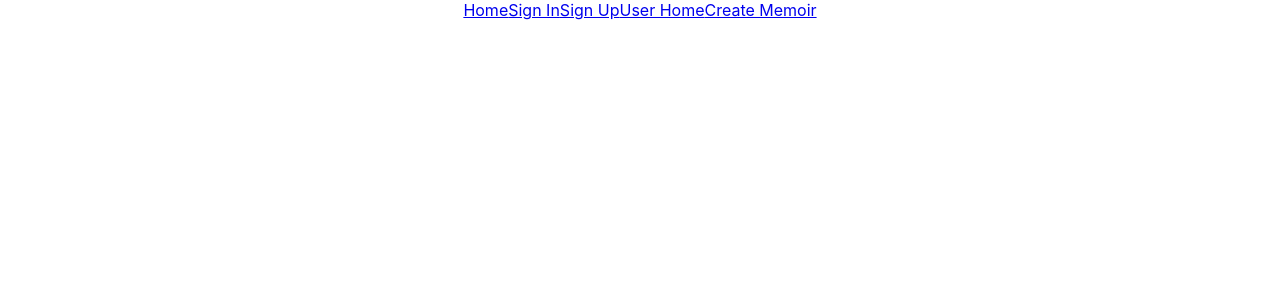
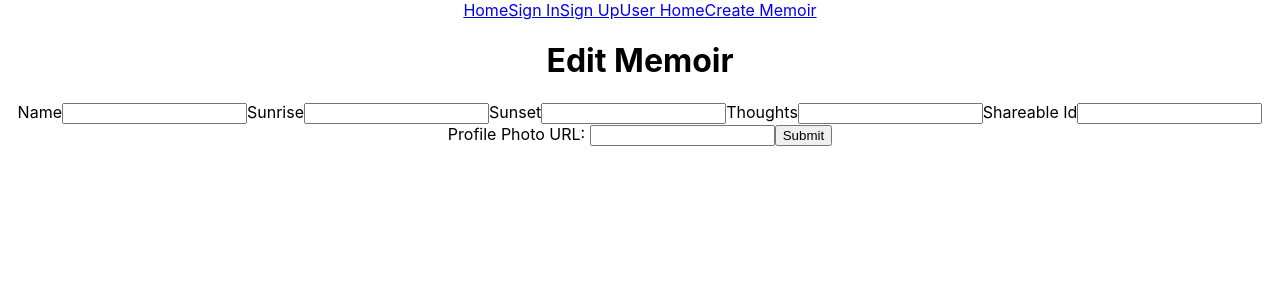
Before and after one commit to nikkiicole/Remember_App, a React (Create React App) app in the folder client/: page /edit-memoir/1 in a window 1280 px wide. Shown: the top 300 px of the page. Built offline with nearby package versions, Linux system fonts and the light colour scheme.

Commit message:
Edit Memoir Done

```diff
--- a/client/src/App.js
+++ b/client/src/App.js
@@ -1,4 +1,4 @@
-import { Route, Switch } from "react-router-dom";
+import { Route, Switch, useParams } from "react-router-dom";
 import './App.css';
 import SignIn from "./Components/SignIn/SignIn.jsx";
 import SignUp from "./Components/SignUp/SignUp.jsx";
@@ -6,6 +6,7 @@ import Home from "./Components/Home/Home.jsx"
 import Header from "./Components/Header/Header.jsx"
 import UserHome from './Components/UserHome/UserHome.jsx'
 import CreateMemoir from "./Components/CreateMemoir/CreateMemoir.jsx"
+import EditMemoir from "./Components/EditMemoir/EditMemoir.jsx"
 import MemoirHome from "./Components/MemoirHome/MemoirHome.jsx"
 import MemoryGallery from "./Components/MemoryGallery/MemoryGallery.jsx"
 import PhotoGallery from "./Components/PhotoGallery/PhotoGallery.jsx"
@@ -13,10 +14,13 @@ import { useEffect, useState } from "react";
 import {verifyUser} from "./services/auth"
 function App() {
   const [currentUser, setCurrentUser] = useState(null);
+  const { id } = useParams();
 
   useEffect(() => {
     verify();
   }, []);
+
+
 
   const verify = async () => {
     let user = await verifyUser();
@@ -43,7 +47,10 @@ function App() {
           <CreateMemoir />
         </Route>
         <Route exact path="/user-home/:id">
-          <MemoirHome />
+          <MemoirHome currentUser={currentUser} />
+        </Route>
+        <Route path="/edit-memoir/:id">
+          <EditMemoir />
         </Route>
         <Route path="/user-home/:id/memories">
           <MemoryGallery />
--- /dev/null
+++ b/client/src/Components/EditMemoir/EditMemoir.jsx
@@ -0,0 +1,48 @@
+import { useState } from "react";
+import { editMemoir } from "../../services/memoir.jsx"
+import {useParams} from "react-router-dom"
+
+function EditMemoir() {
+  let { id } = useParams()
+
+  const [input, setInput] = useState({
+    // memoir: id
+  });
+
+  const handleChange = (e) => {
+    const { name, value } = e.target;
+    setInput((prevState) => ({
+      ...prevState,
+      [name]: value,
+    }));
+  };
+
+  const handleSubmit = async (e) => {
+    e.preventDefault();
+    const res = await editMemoir(id, input);
+    console.log(res);
+  };
+
+  return (
+    <div>
+      <h1>Edit Memoir</h1>
+      <form onChange={handleChange} onSubmit={handleSubmit}>
+        <label>Name</label>
+        <input name="name" type="text" value={input.name} />
+        <label>Sunrise</label>
+        <input name="sunrise" type="text" value={input.sunrise} />
+        <label>Sunset</label>
+        <input name="sunset" type="text" value={input.sunset} />
+        <label>Thoughts</label>
+        <input name="thoughts" type="text" value={input.thoughts} />
+        <label>Shareable Id</label>
+        <input name="shareble_id" type="text" value={input.shareble_id} />
+        <label>Profile Photo URL: </label>
+        <input name="profile_picture" type="text" value={input.profile_picture} />
+        <input type="submit"/>
+      </form>
+    </div>
+  )
+}
+
+export default EditMemoir
--- a/client/src/Components/MemoirHome/MemoirHome.jsx
+++ b/client/src/Components/MemoirHome/MemoirHome.jsx
@@ -1,10 +1,12 @@
 import { useState, useEffect } from "react";
-import { useParams, Link} from "react-router-dom";
-import {getMemoir} from "../../services/memoir.jsx"
+import { useParams, Link, useHistory} from "react-router-dom";
+import {getMemoir, destroyMemoir} from "../../services/memoir.jsx"
 
-function MemoirHome() {
+
+function MemoirHome(props) {
   const { id } = useParams();
   const [memoir, setMemoir] = useState([])
+  const history = useHistory();
 
   useEffect(() => {
     fetchMemoir();
@@ -14,6 +16,11 @@ function MemoirHome() {
     const res = await getMemoir(id);
     setMemoir(res);
     console.log(res)
+  }
+
+  const deleteMemoir = async (id) => {
+    await destroyMemoir(id);
+    history.push('/user-home');
   }
 
 
@@ -26,6 +33,12 @@ function MemoirHome() {
       <h2>Sunset: {memoir.sunset}</h2>
       <h2>Family Thoughts: {memoir.thoughts}</h2>
       <h2>Shareable Id: {memoir.shareble_id}</h2>
+      {props.currentUser && props.currentUser.id === memoir.user_id ?
+        <button onClick={() => deleteMemoir(memoir.id)}>Delete</button> : null}
+           {props.currentUser && props.currentUser.id === memoir.user_id ?
+       <Link to={`/edit-memoir/${memoir.id}`}>Edit Memoir</Link>: null}
+
+
       <Link to={`/user-home/${id}/memories`}>Memories</Link>
       <Link to={`/user-home/${id}/photos`}>Photos</Link>
     </div>
--- a/client/src/Components/MemoryGallery/MemoryGallery.jsx
+++ b/client/src/Components/MemoryGallery/MemoryGallery.jsx
@@ -23,6 +23,7 @@ function MemoryGallery() {
     await deleteMemory(id);
     setMemories(prevState => prevState.filter(memory => memory.id !== id));
   }
+
   // i need to set up some type of filter that will filter out the
   // currently selected memoirs memories
 //   let filteredMemory = memories.filter(memory => memory.memoir_id === parseInt(id))
```
Also changed, not shown: client/src/Components/EditMemory/EditMemory.jsx (added).
